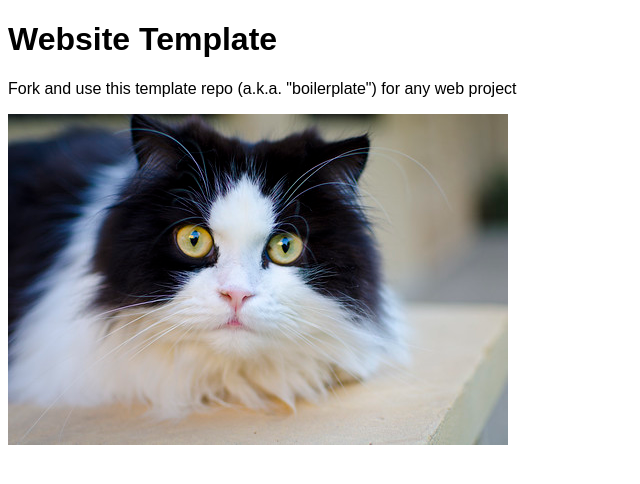
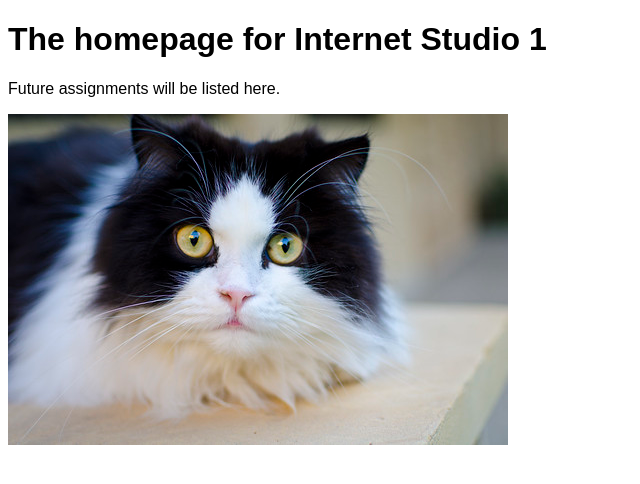
Before and after one commit to kenstarzer/internet-studio-wednesday, a plain HTML site: page index.html in a window 1280 px wide. Shown: the whole page, without its empty margins (0-640 px from the left). Drawn offline with Linux system fonts and the light colour scheme.

Commit message:
Updated title and h1 and paragraph

```diff
--- a/index.html
+++ b/index.html
@@ -2,13 +2,13 @@
 <html lang="en">
 <head>
 	<meta charset="utf-8">
-	<title>Website Template</title>
+	<title>Internet Studio 1</title>
 	<link rel="stylesheet" href="./assets/css/styles.css">
 </head>
 <body>
 
-	<h1>Website Template</h1>
-	<p>Fork and use this template repo (a.k.a. "boilerplate") for any web project</p>
+	<h1>The homepage for Internet Studio 1</h1>
+	<p>Future assignments will be listed here.</p>
 	<img src="assets/img/cat.jpg" alt="">
 
 	<script src="./assets/js/main.js"></script>
```
